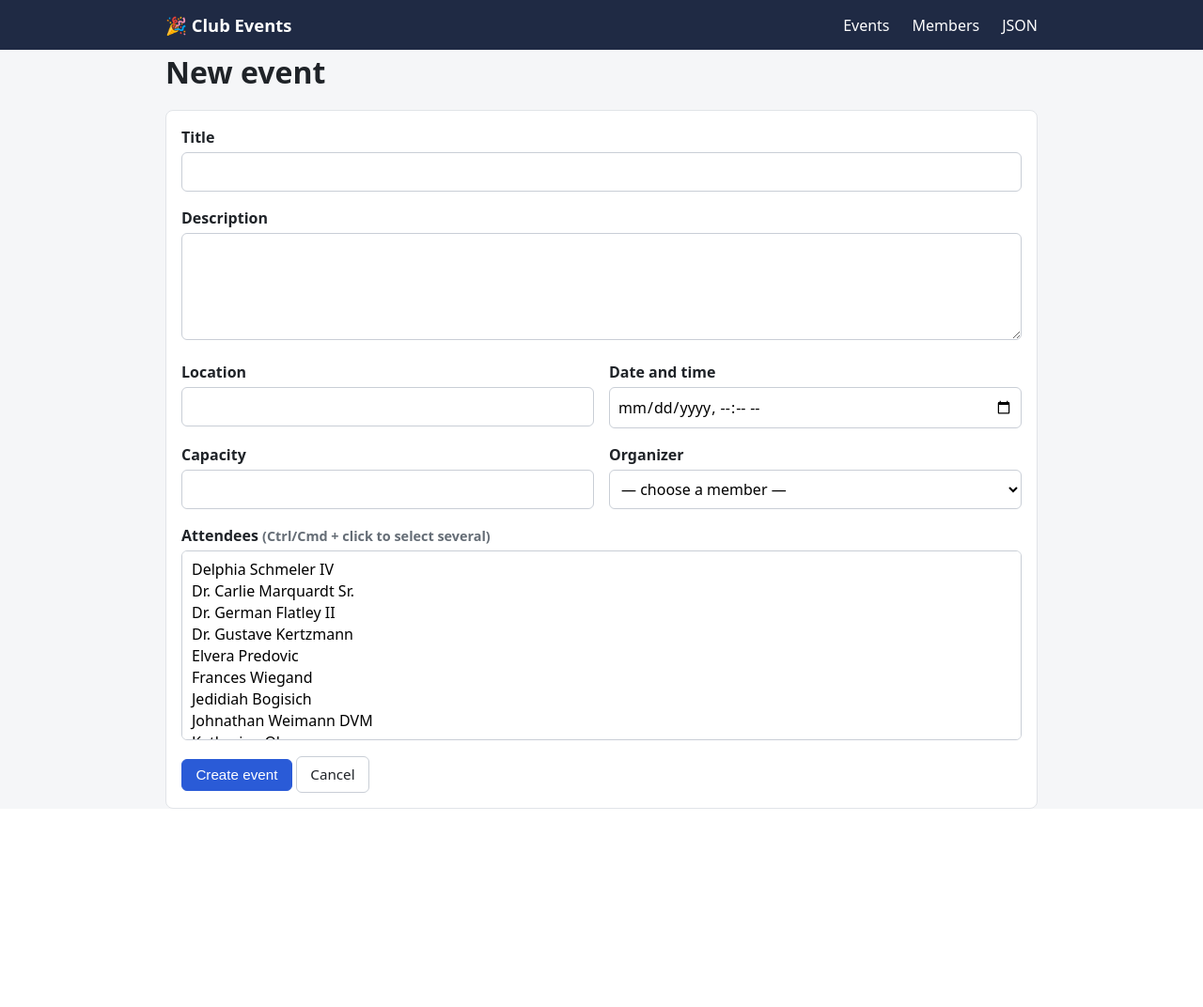
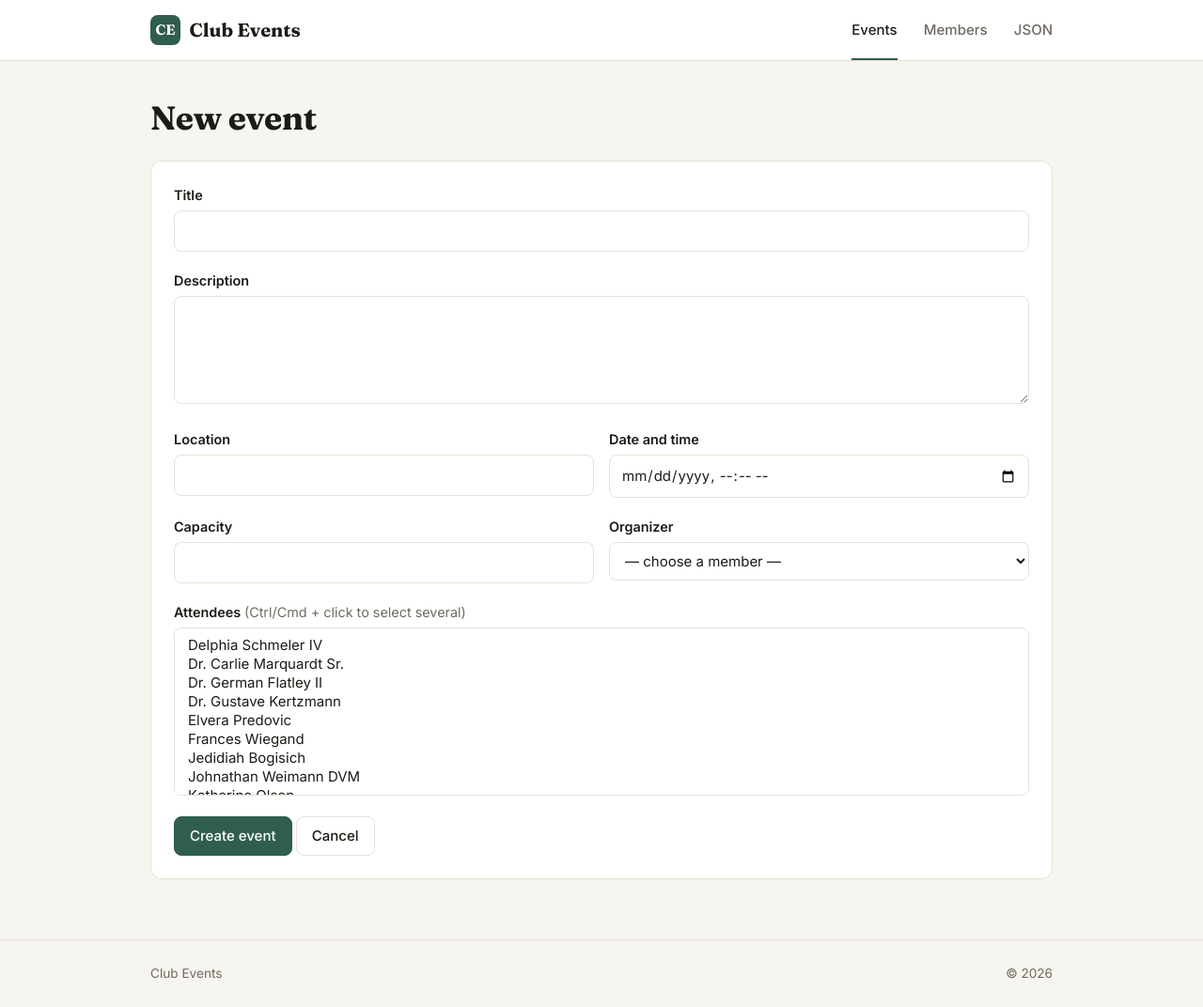
Before and after one commit to Rawaa223/club-events, a Laravel app: page /events/create in a window 1280 px wide. Shown: the whole page at 94% size. Before the commit the page ends 861 px from the top, so only its background shows below. Run offline with Laravel 12, Linux system fonts and the light colour scheme; data comes from the database, SQL or seed files in the repository.

Commit message:
Improve the look of the app

```diff
--- a/resources/views/layouts/app.blade.php
+++ b/resources/views/layouts/app.blade.php
@@ -4,48 +4,117 @@
     <meta charset="utf-8">
     <meta name="viewport" content="width=device-width, initial-scale=1">
     <title>@yield('title', 'Club Events') · Club Events</title>
+    <link rel="preconnect" href="https://fonts.googleapis.com">
+    <link rel="preconnect" href="https://fonts.gstatic.com" crossorigin>
+    <link href="https://fonts.googleapis.com/css2?family=Fraunces:opsz,wght@9..144,600;9..144,700&family=Inter:wght@400;500;600&display=swap" rel="stylesheet">
     <style>
+        :root {
+            --bg: #f7f5f0;        /* warm paper */
+            --surface: #ffffff;
+            --ink: #1d1b16;
+            --muted: #6f6a60;
+            --line: #e6e1d6;
+            --accent: #2f5d50;    /* deep green */
+            --accent-dark: #234a3f;
+            --accent-soft: #e4eeea;
+            --warm: #d9692c;      /* orange for dates */
+            --danger: #b3261e;
+        }
         * { box-sizing: border-box; }
-        body { margin: 0; font-family: system-ui, sans-serif; background: #f5f6f8; color: #1f2328; line-height: 1.5; }
-        a { color: #2a5bd7; text-decoration: none; }
+        body { margin: 0; font-family: Inter, system-ui, sans-serif; background: var(--bg); color: var(--ink); line-height: 1.6; font-size: 15px; }
+        a { color: var(--accent); text-decoration: none; }
         a:hover { text-decoration: underline; }
-        .container { max-width: 960px; margin: 0 auto; padding: 0 1rem; }
-        nav.topbar { background: #1f2a44; color: #fff; padding: .8rem 0; }
-        nav.topbar .container { display: flex; gap: 1.5rem; align-items: center; }
-        nav.topbar a { color: #fff; }
-        nav.topbar .brand { font-weight: 700; font-size: 1.15rem; margin-right: auto; }
-        main { padding: 1.5rem 0 3rem; }
-        h1 { margin: 0 0 1rem; }
-        .page-head { display: flex; justify-content: space-between; align-items: center; gap: 1rem; flex-wrap: wrap; }
-        .btn { display: inline-block; padding: .45rem .9rem; border-radius: 6px; border: 1px solid #c9ced6; background: #fff; color: #1f2328; cursor: pointer; font-size: .95rem; }
-        .btn:hover { text-decoration: none; background: #eef0f3; }
-        .btn-primary { background: #2a5bd7; border-color: #2a5bd7; color: #fff; }
-        .btn-primary:hover { background: #224bb3; }
-        .btn-danger { background: #c62828; border-color: #c62828; color: #fff; }
-        .btn-danger:hover { background: #a61f1f; }
-        .grid { display: grid; grid-template-columns: repeat(auto-fill, minmax(280px, 1fr)); gap: 1rem; }
-        .card { background: #fff; border: 1px solid #e1e4e8; border-radius: 8px; padding: 1rem; }
-        .card h3 { margin: 0 0 .3rem; }
-        .muted { color: #656d76; font-size: .9rem; }
-        .badge { display: inline-block; padding: .1rem .5rem; border-radius: 999px; font-size: .8rem; background: #e7edfb; color: #2a5bd7; }
-        .badge.past { background: #eee; color: #656d76; }
-        .badge.full { background: #fde8e8; color: #c62828; }
-        .alert { padding: .75rem 1rem; border-radius: 6px; margin-bottom: 1rem; }
-        .alert-success { background: #e6f4ea; color: #1e6b34; border: 1px solid #b7dfc3; }
-        .alert-error { background: #fde8e8; color: #8a1c1c; border: 1px solid #f3baba; }
-        form.filters { display: flex; gap: .5rem; flex-wrap: wrap; margin-bottom: 1rem; }
-        label { display: block; font-weight: 600; margin-bottom: .25rem; }
-        input, select, textarea { width: 100%; padding: .5rem; border: 1px solid #c9ced6; border-radius: 6px; font: inherit; background: #fff; }
+        .container { max-width: 1000px; margin: 0 auto; padding: 0 1.25rem; }
+
+        /* Header */
+        nav.topbar { background: var(--surface); border-bottom: 1px solid var(--line); }
+        nav.topbar .container { display: flex; align-items: center; gap: 1.75rem; height: 64px; }
+        .logo { display: flex; align-items: center; gap: .6rem; margin-right: auto; color: var(--ink); font-family: Fraunces, Georgia, serif; font-weight: 700; font-size: 1.25rem; }
+        .logo:hover { text-decoration: none; }
+        .logo .mark { width: 32px; height: 32px; border-radius: 8px; background: var(--accent); color: #fff; display: grid; place-items: center; font-size: .95rem; }
+        nav.topbar .links a { color: var(--muted); font-weight: 500; padding: 1.3rem 0; border-bottom: 2px solid transparent; margin-left: 1.5rem; }
+        nav.topbar .links a:hover { color: var(--ink); text-decoration: none; }
+        nav.topbar .links a.active { color: var(--ink); border-bottom-color: var(--accent); }
+
+        main.container { padding-top: 2.5rem; padding-bottom: 4rem; min-height: calc(100vh - 64px - 72px); }
+        h1, h2, h3 { font-family: Fraunces, Georgia, serif; font-weight: 700; line-height: 1.2; letter-spacing: -.01em; }
+        h1 { margin: 0 0 1.5rem; font-size: 2.2rem; }
+        h2 { font-size: 1.35rem; margin: 2.25rem 0 1rem; }
+        .page-head { display: flex; justify-content: space-between; align-items: center; gap: 1rem; flex-wrap: wrap; margin-bottom: 1.5rem; }
+        .page-head h1 { margin: 0; }
+        .muted { color: var(--muted); font-size: .9rem; }
+
+        /* Buttons */
+        .btn { display: inline-block; padding: .5rem 1rem; border-radius: 8px; border: 1px solid var(--line); background: var(--surface); color: var(--ink); cursor: pointer; font: inherit; font-weight: 500; transition: background .15s, border-color .15s; }
+        .btn:hover { text-decoration: none; border-color: #cfc8b8; background: #fbfaf7; }
+        .btn-primary { background: var(--accent); border-color: var(--accent); color: #fff; }
+        .btn-primary:hover { background: var(--accent-dark); border-color: var(--accent-dark); }
+        .btn-danger { color: var(--danger); border-color: #ecc9c6; }
+        .btn-danger:hover { background: var(--danger); border-color: var(--danger); color: #fff; }
+
+        /* Panels */
+        .card { background: var(--surface); border: 1px solid var(--line); border-radius: 12px; padding: 1.5rem; }
+
+        /* Event cards: calendar date on the left, details on the right, capacity bar at the bottom */
+        .grid { display: grid; grid-template-columns: repeat(auto-fill, minmax(290px, 1fr)); gap: 1rem; }
+        .event-card { background: var(--surface); border: 1px solid var(--line); border-radius: 12px; padding: 1.1rem; display: grid; grid-template-columns: 56px 1fr; gap: .25rem 1rem; transition: border-color .15s, box-shadow .15s, transform .15s; }
+        .event-card:hover { border-color: #cfc8b8; box-shadow: 0 8px 20px rgba(29,27,22,.07); transform: translateY(-2px); }
+        .event-card .date { grid-row: span 2; text-align: center; border: 1px solid var(--line); border-radius: 10px; overflow: hidden; align-self: start; }
+        .event-card .date .mon { display: block; background: var(--warm); color: #fff; font-size: .7rem; font-weight: 600; text-transform: uppercase; letter-spacing: .06em; padding: .15rem 0; }
+        .event-card .date .day { display: block; font-family: Fraunces, Georgia, serif; font-size: 1.5rem; font-weight: 700; padding: .2rem 0; }
+        .event-card h3 { margin: 0; font-size: 1.1rem; }
+        .event-card h3 a { color: var(--ink); }
+        .event-card .info { color: var(--muted); font-size: .85rem; }
+        .event-card .info a { color: var(--muted); text-decoration: underline; text-decoration-color: var(--line); }
+        .event-card .foot { grid-column: 1 / -1; margin-top: .75rem; padding-top: .75rem; border-top: 1px dashed var(--line); display: flex; align-items: center; gap: .75rem; font-size: .8rem; color: var(--muted); }
+        .bar { flex: 1; height: 6px; background: #efebe3; border-radius: 999px; overflow: hidden; }
+        .bar span { display: block; height: 100%; background: var(--accent); border-radius: 999px; }
+
+        .badge { display: inline-block; padding: .1rem .55rem; border-radius: 999px; font-size: .75rem; font-weight: 600; background: var(--accent-soft); color: var(--accent); white-space: nowrap; }
+        .badge.past { background: #efebe3; color: var(--muted); }
+        .badge.full { background: #f8e3e1; color: var(--danger); }
+
+        .alert { padding: .8rem 1rem; border-radius: 10px; margin-bottom: 1.5rem; }
+        .alert-success { background: var(--accent-soft); color: var(--accent-dark); border: 1px solid #c5dbd3; }
+        .alert-error { background: #f8e3e1; color: var(--danger); border: 1px solid #ecc9c6; }
+
+        /* Forms */
+        form.filters { display: flex; gap: .5rem; flex-wrap: wrap; margin-bottom: 1.75rem; }
+        form.filters input[type=search] { flex: 1; min-width: 200px; }
+        label { display: block; font-weight: 600; font-size: .9rem; margin-bottom: .3rem; }
+        label .muted { font-weight: 400; }
+        input, select, textarea { width: 100%; padding: .55rem .75rem; border: 1px solid var(--line); border-radius: 8px; font: inherit; background: var(--surface); color: var(--ink); }
+        input:focus, select:focus, textarea:focus { outline: none; border-color: var(--accent); box-shadow: 0 0 0 3px var(--accent-soft); }
         form.filters input, form.filters select { width: auto; }
-        .field { margin-bottom: 1rem; }
-        .field.has-error input, .field.has-error select, .field.has-error textarea { border-color: #c62828; }
-        .error { color: #c62828; font-size: .9rem; margin: .25rem 0 0; }
+        .field { margin-bottom: 1.2rem; }
+        .field.has-error input, .field.has-error select, .field.has-error textarea { border-color: var(--danger); }
+        .error { color: var(--danger); font-size: .85rem; margin: .3rem 0 0; }
         .row { display: grid; grid-template-columns: 1fr 1fr; gap: 1rem; }
-        table { width: 100%; border-collapse: collapse; background: #fff; }
-        th, td { text-align: left; padding: .6rem; border-bottom: 1px solid #e1e4e8; }
-        ul.pagination { list-style: none; padding: 0; display: flex; gap: .5rem; }
-        ul.pagination li > * { display: inline-block; padding: .35rem .8rem; border: 1px solid #c9ced6; border-radius: 6px; background: #fff; }
-        ul.pagination li.disabled { opacity: .5; }
+
+        /* Tables */
+        table { width: 100%; border-collapse: separate; border-spacing: 0; background: var(--surface); border: 1px solid var(--line); border-radius: 12px; overflow: hidden; }
+        th, td { text-align: left; padding: .75rem 1rem; border-bottom: 1px solid #f0ece4; }
+        th { font-size: .75rem; font-weight: 600; text-transform: uppercase; letter-spacing: .05em; color: var(--muted); background: #fbfaf7; }
+        tbody tr:last-child td { border-bottom: none; }
+        tbody tr:hover { background: #fbfaf7; }
+        td a { font-weight: 500; }
+
+        /* Pagination */
+        ul.pagination { list-style: none; padding: 0; display: flex; gap: .5rem; justify-content: center; }
+        ul.pagination li > * { display: inline-block; padding: .45rem 1rem; border: 1px solid var(--line); border-radius: 8px; background: var(--surface); }
+        ul.pagination li.disabled > * { color: var(--muted); opacity: .6; }
+
+        footer.site { border-top: 1px solid var(--line); height: 72px; display: flex; align-items: center; }
+        footer.site .container { width: 100%; display: flex; justify-content: space-between; color: var(--muted); font-size: .85rem; }
+
+        @media (max-width: 600px) {
+            nav.topbar .container { gap: 1rem; }
+            nav.topbar .links a { margin-left: .9rem; }
+            .logo .name { display: none; }
+            h1 { font-size: 1.75rem; }
+            .row { grid-template-columns: 1fr; gap: 0; }
+            table { display: block; overflow-x: auto; }
+        }
     </style>
 </head>
 <body>
@@ -56,5 +125,12 @@
 
         @yield('content')
     </main>
+
+    <footer class="site">
+        <div class="container">
+            <span>Club Events</span>
+            <span>© {{ date('Y') }}</span>
+        </div>
+    </footer>
 </body>
 </html>
--- a/resources/views/partials/nav.blade.php
+++ b/resources/views/partials/nav.blade.php
@@ -1,8 +1,10 @@
 <nav class="topbar">
     <div class="container">
-        <a href="{{ route('home') }}" class="brand">🎉 Club Events</a>
-        <a href="{{ route('events.index') }}">Events</a>
-        <a href="{{ route('members.index') }}">Members</a>
-        <a href="{{ route('events.json') }}">JSON</a>
+        <a href="{{ route('home') }}" class="logo"><span class="mark">CE</span><span class="name">Club Events</span></a>
+        <div class="links">
+            <a href="{{ route('events.index') }}" @class(['active' => request()->routeIs('events.*') && ! request()->routeIs('events.json')])>Events</a>
+            <a href="{{ route('members.index') }}" @class(['active' => request()->routeIs('members.*')])>Members</a>
+            <a href="{{ route('events.json') }}">JSON</a>
+        </div>
     </div>
 </nav>
```
Also changed, not shown: resources/views/events/_card.blade.php (+20 -9 lines).
